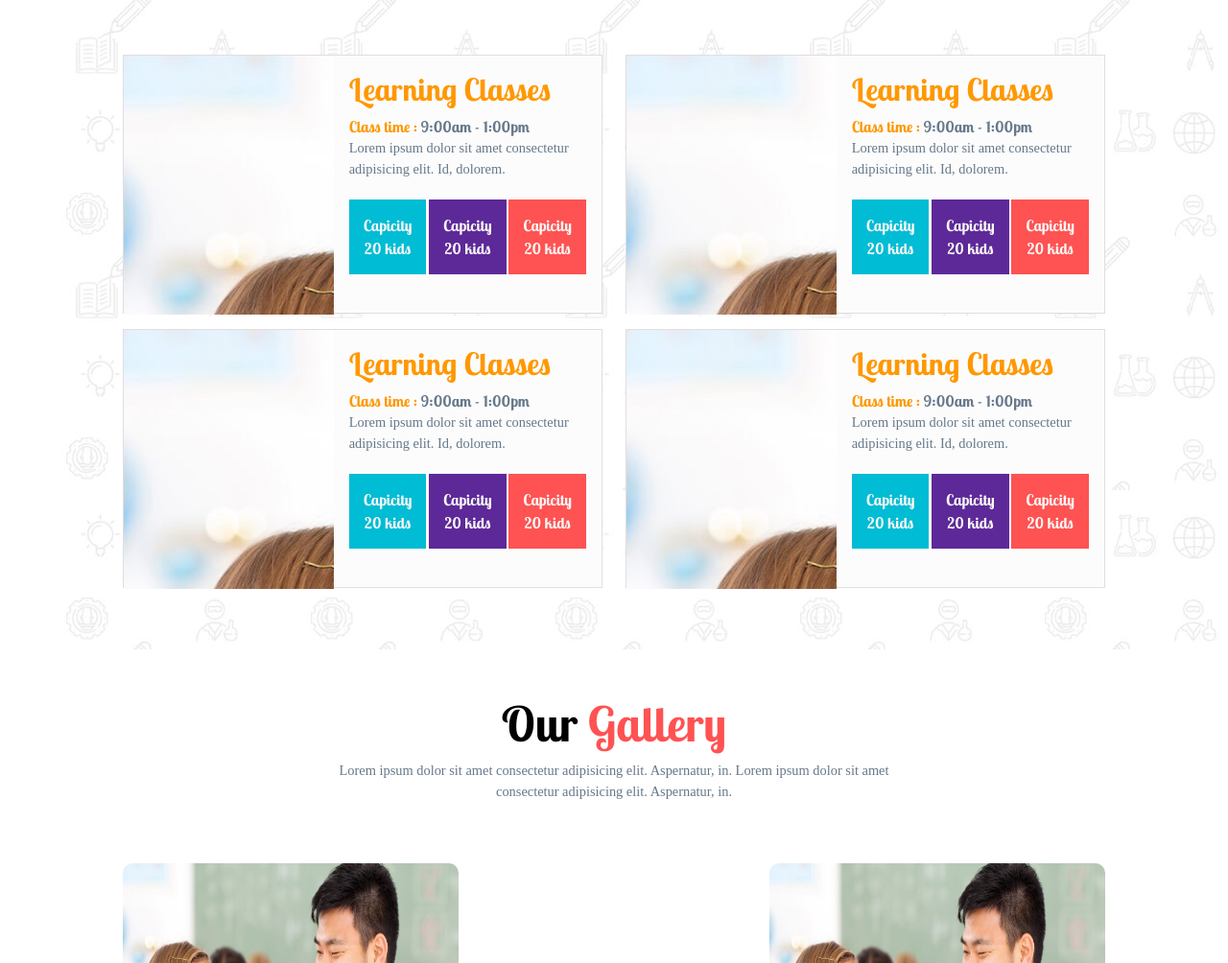
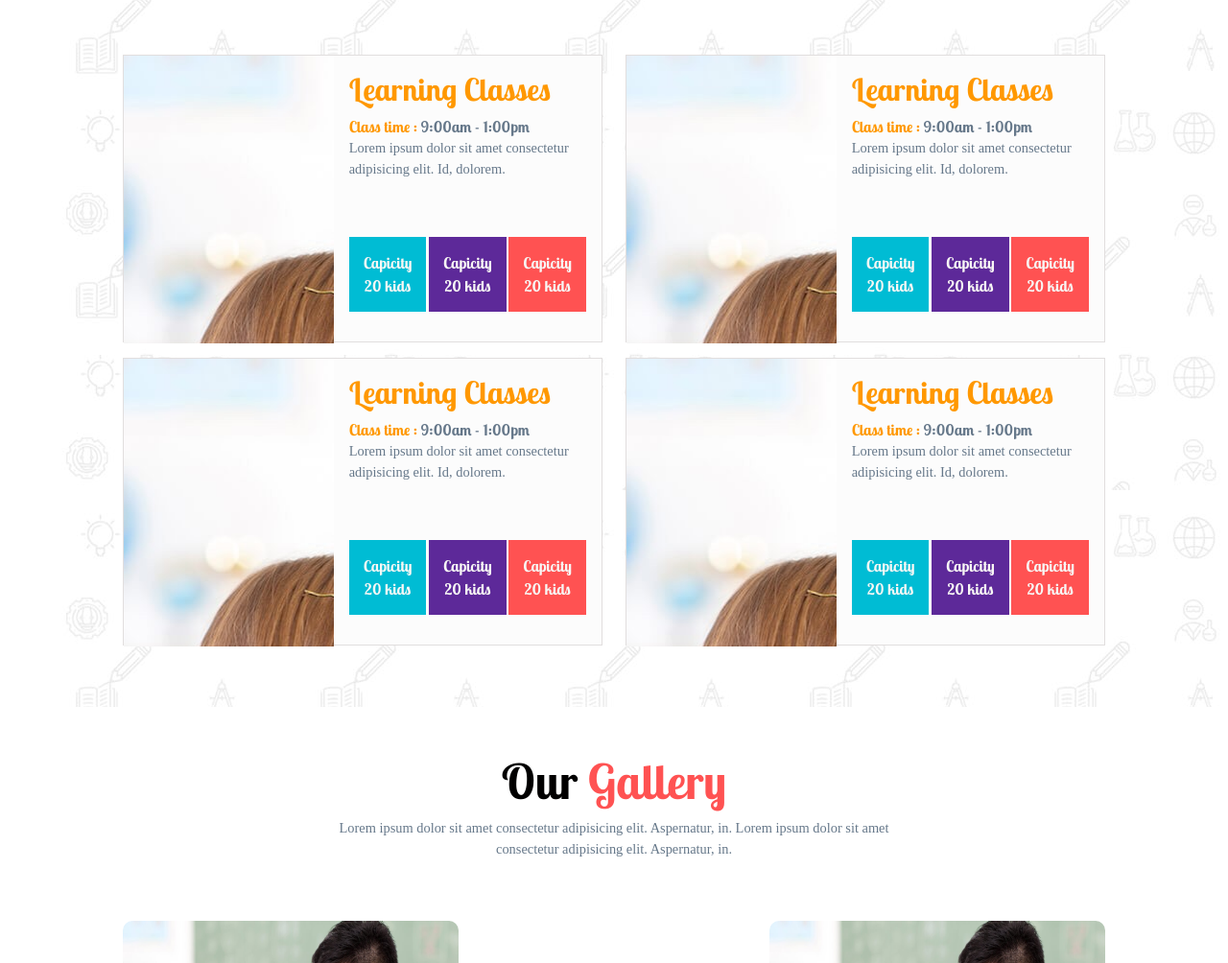
Before and after one commit to kirannewari/school, a plain HTML site: page index.html in a window 1280 px wide. Shown: the part 2300-3304 px from the top of the page at 96% size. Drawn offline with nearby package versions, Linux system fonts and the light colour scheme.

Commit message:
4th commit

```diff
--- a/css/first.css
+++ b/css/first.css
@@ -170,13 +170,16 @@ h1 {
 }
 
 .card1 {
-  height: 270px;
+  height: 300px;
   display: flex;
   background-color: #fcfcfc;
   border: 1px solid #e1dede !important;
 }
 .kidpp{
   padding: 15px;
+}
+.ma_topp{
+  margin-top: 55px;
 }
 .card2 {
   height: 550px;
--- a/css/first_resp.css
+++ b/css/first_resp.css
@@ -42,6 +42,9 @@ margin-top: -250px;
   .big_box {
     width: 300px;
   }
+  .ma_topp{
+    margin-top: 0px;
+  }
   .card2{
     width: 300px;
   }
--- a/css/header.css
+++ b/css/header.css
@@ -65,7 +65,7 @@
     color: rgb(134, 138, 138);
     background-color: #eff2f1;
     border-radius: 50%;
-    margin: 10px;
+    margin: 15px;
   }
   .text_part {
     font-family: 'hellix';
--- a/index.html
+++ b/index.html
@@ -651,14 +651,14 @@
                 <div class="row py-5">
                     <div class="col-sm-6 mb-3" data-aos="fade-right" data-aos-duration="2000">
                         <div class="card1" data-aos="fade-up" data-aos-duration="4000">
-                            <div style="background-image:url(./img/t1.jpeg);height: 270px; width: 350px;"></div>
+                            <div style="background-image:url(./img/t1.jpeg);height: 300px; width: 350px;"></div>
                             <div class="p-3">
                                 <h2 style="color: #FF9800;">Learning Classes</h2>
                                 <span style="color: #FF9800;font-weight: 600;">Class time :</span><span
                                     style="font-weight: 600;">&nbsp;9:00am -
                                     1:00pm</span>
                                 <p>Lorem ipsum dolor sit amet consectetur adipisicing elit. Id, dolorem.</p>
-                                <div class="flex2 pt-1">
+                                <div class="flex2 pt-1 ma_topp">
                                     <div style="background-color: #00BCD4;color: #f8f7f5; text-align: center;"
                                         class="kidpp">
                                         Capicity<br>
@@ -680,14 +680,14 @@
                     </div>
                     <div class="col-sm-6 mb-3" data-aos="fade-left" data-aos-duration="2000">
                         <div class="card1">
-                            <div style="background-image:url(./img/t1.jpeg);height: 270px; width: 350px;"></div>
+                            <div style="background-image:url(./img/t1.jpeg);height: 300px; width: 350px;"></div>
                             <div class="p-3">
                                 <h2 style="color: #FF9800;">Learning Classes</h2>
                                 <span style="color: #FF9800;font-weight: 600;">Class time :</span><span
                                     style="font-weight: 600;">&nbsp;9:00am -
                                     1:00pm</span>
                                 <p>Lorem ipsum dolor sit amet consectetur adipisicing elit. Id, dolorem.</p>
-                                <div class="flex2 pt-1">
+                                <div class="flex2 pt-1 ma_topp">
                                     <div style="background-color: #00BCD4;color: #f8f7f5; text-align: center;"
                                         class="kidpp">
                                         Capicity<br>
@@ -709,14 +709,14 @@
                     </div>
                     <div class="col-sm-6 mb-3" data-aos="fade-right" data-aos-duration="2000">
                         <div class="card1">
-                            <div style="background-image:url(./img/t1.jpeg);height: 270px; width: 350px;"></div>
+                            <div style="background-image:url(./img/t1.jpeg);height: 300px; width: 350px;"></div>
                             <div class="p-3">
                                 <h2 style="color: #FF9800;">Learning Classes</h2>
                                 <span style="color: #FF9800;font-weight: 600;">Class time :</span><span
                                     style="font-weight: 600;">&nbsp;9:00am -
                                     1:00pm</span>
                                 <p>Lorem ipsum dolor sit amet consectetur adipisicing elit. Id, dolorem.</p>
-                                <div class="flex2 pt-1">
+                                <div class="flex2 pt-1 ma_topp">
                                     <div style="background-color: #00BCD4;color: #f8f7f5; text-align: center;"
                                         class="kidpp">
                                         Capicity<br>
@@ -738,14 +738,14 @@
                     </div>
                     <div class="col-sm-6 mb-3" data-aos="fade-left" data-aos-duration="2000">
                         <div class="card1">
-                            <div style="background-image:url(./img/t1.jpeg);height: 270px; width: 350px;"></div>
+                            <div style="background-image:url(./img/t1.jpeg);height: 300px; width: 350px;"></div>
                             <div class="p-3">
                                 <h2 style="color: #FF9800;">Learning Classes</h2>
                                 <span style="color: #FF9800;font-weight: 600;">Class time :</span><span
                                     style="font-weight: 600;">&nbsp;9:00am -
                                     1:00pm</span>
                                 <p>Lorem ipsum dolor sit amet consectetur adipisicing elit. Id, dolorem.</p>
-                                <div class="flex2 pt-1">
+                                <div class="flex2 pt-1 ma_topp">
                                     <div style="background-color: #00BCD4;color: #f8f7f5; text-align: center;"
                                         class="kidpp">
                                         Capicity<br>
```
